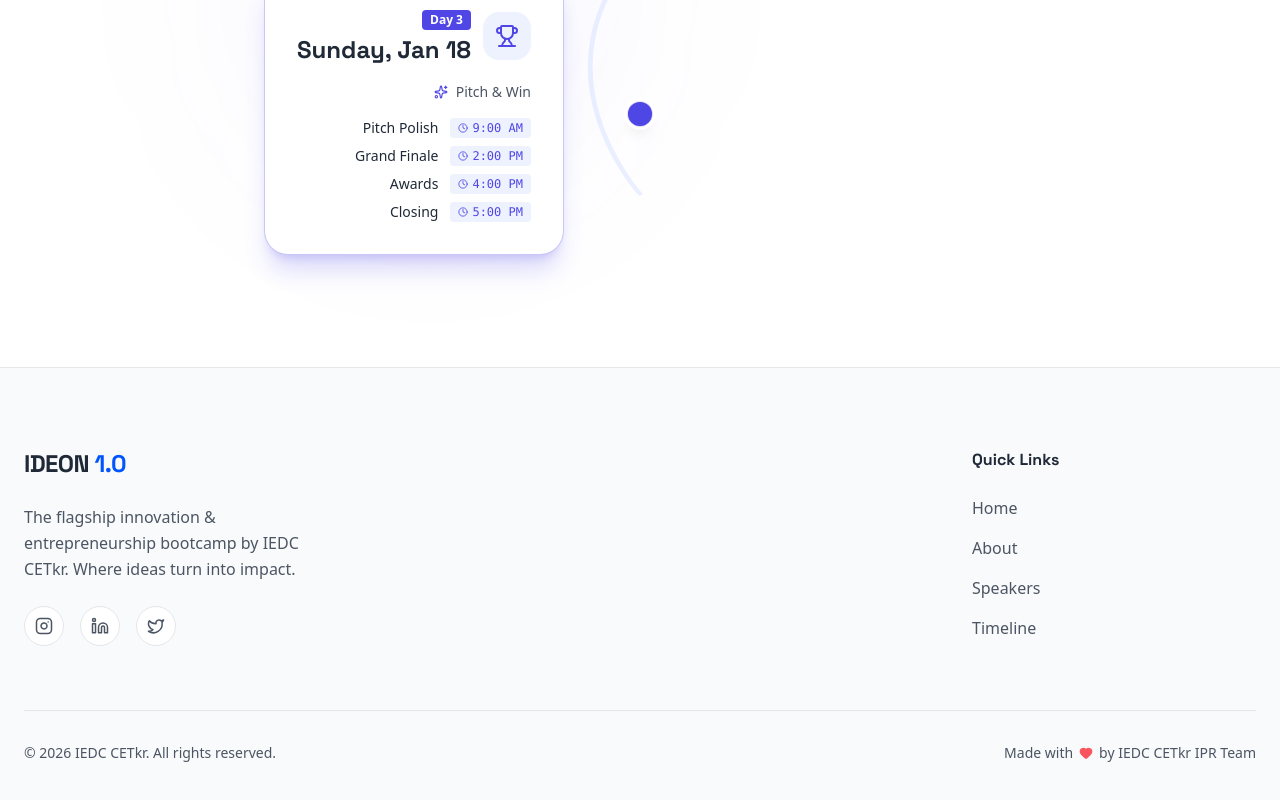
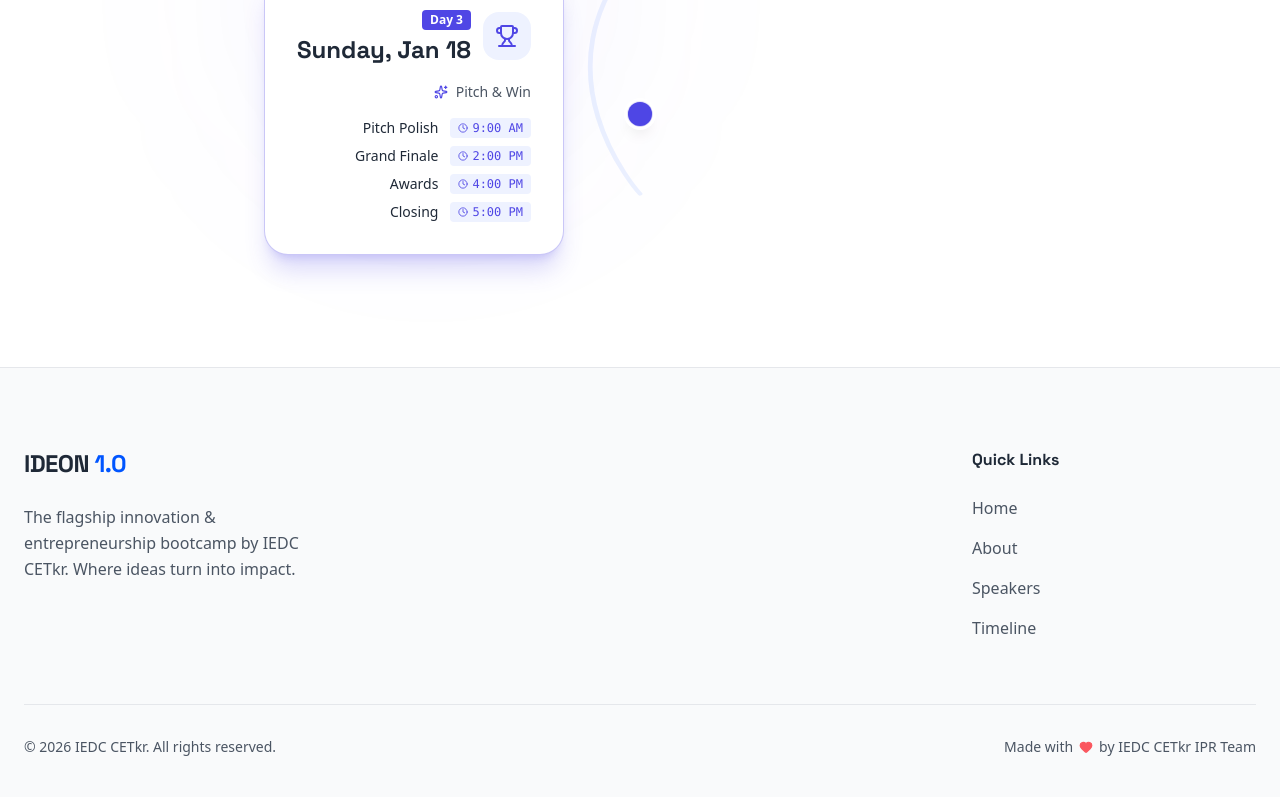
Before and after one commit to kethu-x86/Ideon, a Next.js app: page / in a window 1280 px wide. Shown: the part 3536-4336 px from the top of the page. Built offline with nearby package versions, Linux system fonts and the light colour scheme.

Commit message:
fix lint

```diff
--- a/components/layout/footer.tsx
+++ b/components/layout/footer.tsx
@@ -1,8 +1,7 @@
 "use client";
 
 import Link from "next/link";
-import { Twitter, Instagram, Linkedin, Mail, Heart, ArrowRight } from "lucide-react";
-import { Button } from "@/components/ui/button";
+import { Heart, ArrowRight } from "lucide-react";
 
 const footerLinks = {
     product: [
@@ -10,16 +9,6 @@ const footerLinks = {
         { label: "About", href: "/#about" },
         { label: "Speakers", href: "/#speakers" },
         { label: "Timeline", href: "/#schedule" },
-    ],
-    legal: [
-        { label: "Code of Conduct", href: "#" },
-        { label: "Privacy Policy", href: "#" },
-        { label: "Terms of Service", href: "#" },
-    ],
-    social: [
-        { icon: Instagram, href: "https://instagram.com/iedc_cet", label: "Instagram" },
-        { icon: Linkedin, href: "https://linkedin.com/company/iedc-cet", label: "LinkedIn" },
-        { icon: Twitter, href: "https://twitter.com/iedccet", label: "Twitter" },
     ]
 };
 
@@ -39,23 +28,6 @@ export function Footer() {
                             The flagship innovation & entrepreneurship bootcamp by IEDC CETkr.
                             Where ideas turn into impact.
                         </p>
-                        <div className="flex items-center gap-4">
-                            {footerLinks.social.map((social, index) => {
-                                const Icon = social.icon;
-                                return (
-                                    <Link
-                                        key={index}
-                                        href={social.href}
-                                        target="_blank"
-                                        rel="noopener noreferrer"
-                                        className="w-10 h-10 rounded-full bg-surface border border-border-subtle flex items-center justify-center text-secondary hover:text-primary hover:border-primary/50 hover:bg-primary/5 transition-all duration-300"
-                                        aria-label={social.label}
-                                    >
-                                        <Icon size={18} />
-                                    </Link>
-                                );
-                            })}
-                        </div>
                     </div>
 
                     {/* Quick Links */}
--- a/next.config.ts
+++ b/next.config.ts
@@ -1,4 +1,10 @@
 import type { NextConfig } from "next";
+
+import bundleAnalyzer from '@next/bundle-analyzer';
+
+const withBundleAnalyzer = bundleAnalyzer({
+  enabled: process.env.ANALYZE === 'true',
+});
 
 const nextConfig: NextConfig = {
   output: 'export',
@@ -7,4 +13,4 @@ const nextConfig: NextConfig = {
   },
 };
 
-export default nextConfig;
+export default withBundleAnalyzer(nextConfig);
--- a/package.json
+++ b/package.json
@@ -6,7 +6,8 @@
     "dev": "next dev",
     "build": "next build",
     "start": "next start",
-    "lint": "eslint"
+    "lint": "eslint",
+    "analyze": "set ANALYZE=true && next build"
   },
   "dependencies": {
     "@radix-ui/react-slot": "^1.2.4",
@@ -20,6 +21,7 @@
     "tailwind-merge": "^3.4.0"
   },
   "devDependencies": {
+    "@next/bundle-analyzer": "^16.1.1",
     "@tailwindcss/postcss": "^4",
     "@types/node": "^20",
     "@types/react": "^19",
```
Also changed, not shown: 1 other file (tests, documents, lock files or other folders).
